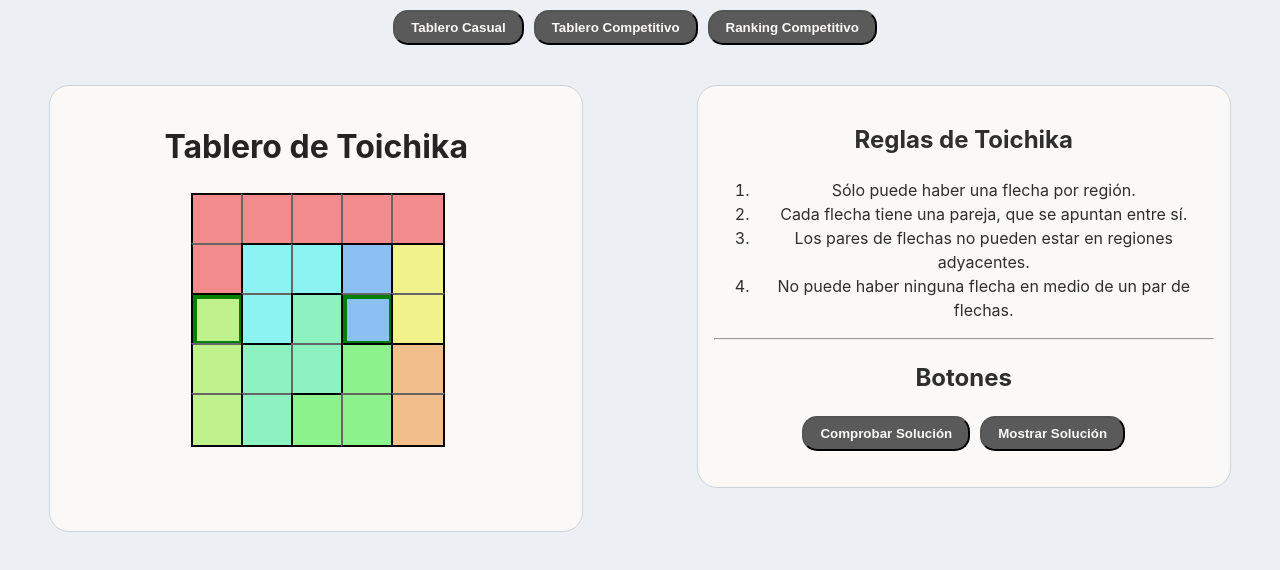
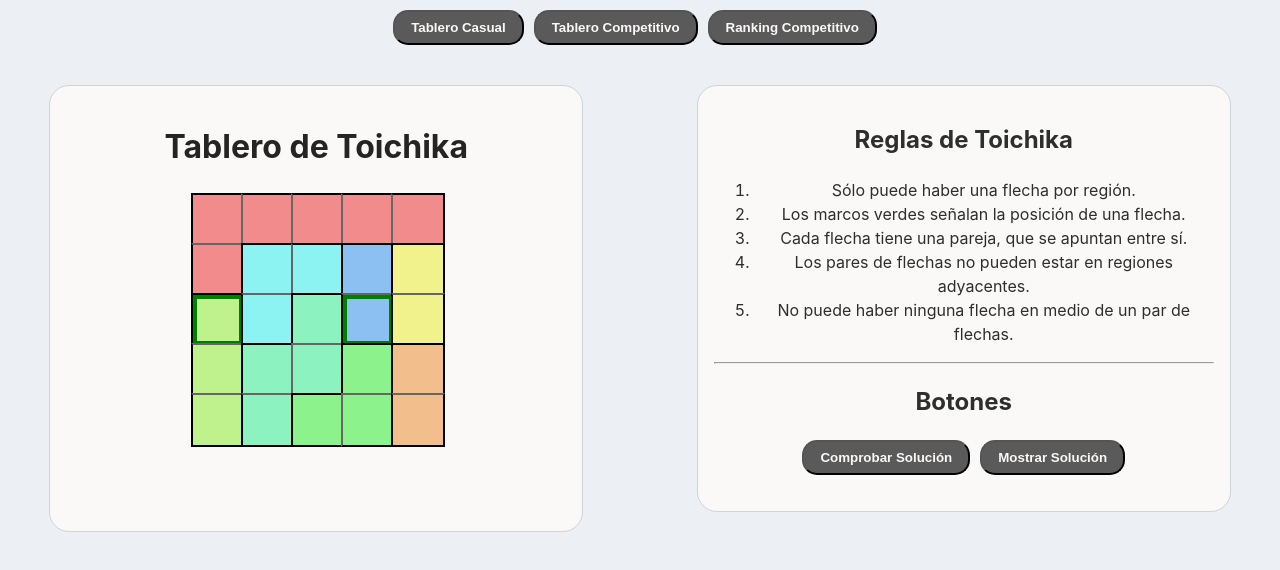
Before and after one commit to alonyanez/tfg-toichika, a React (Create React App) app: page /#/casual in a window 1280 px wide. Shown: the top 570 px of the page. Built offline with nearby package versions, Linux system fonts and the light colour scheme.

Commit message:
cambios para asegurar unica solucion

```diff
--- a/src/components/Tablero/Casual/TableroCasual.js
+++ b/src/components/Tablero/Casual/TableroCasual.js
@@ -207,6 +207,7 @@ function TableroCasual() {
           <h2 style={{ textAlign: 'center'}}>Reglas de Toichika</h2>
           <ol>
             <li>Sólo puede haber una flecha por región.</li>
+            <li>Los marcos verdes señalan la posición de una flecha.</li>
             <li>Cada flecha tiene una pareja, que se apuntan entre sí.</li>
             <li>Los pares de flechas no pueden estar en regiones adyacentes.</li>
             <li>No puede haber ninguna flecha en medio de un par de flechas.</li>
```
